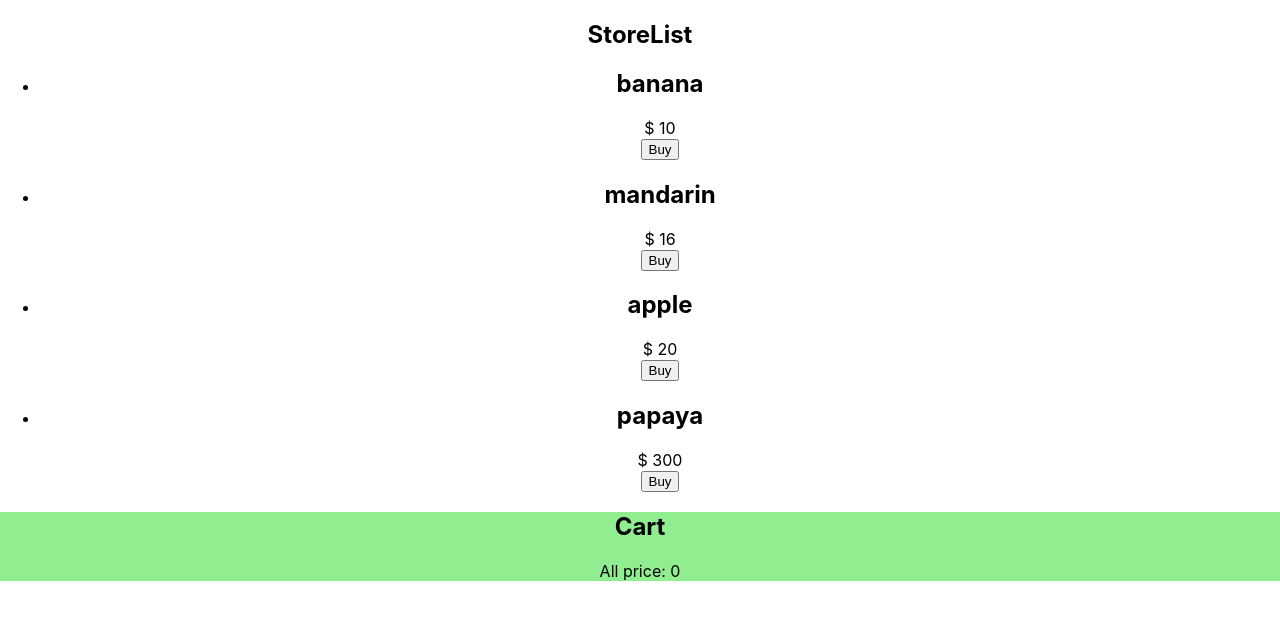
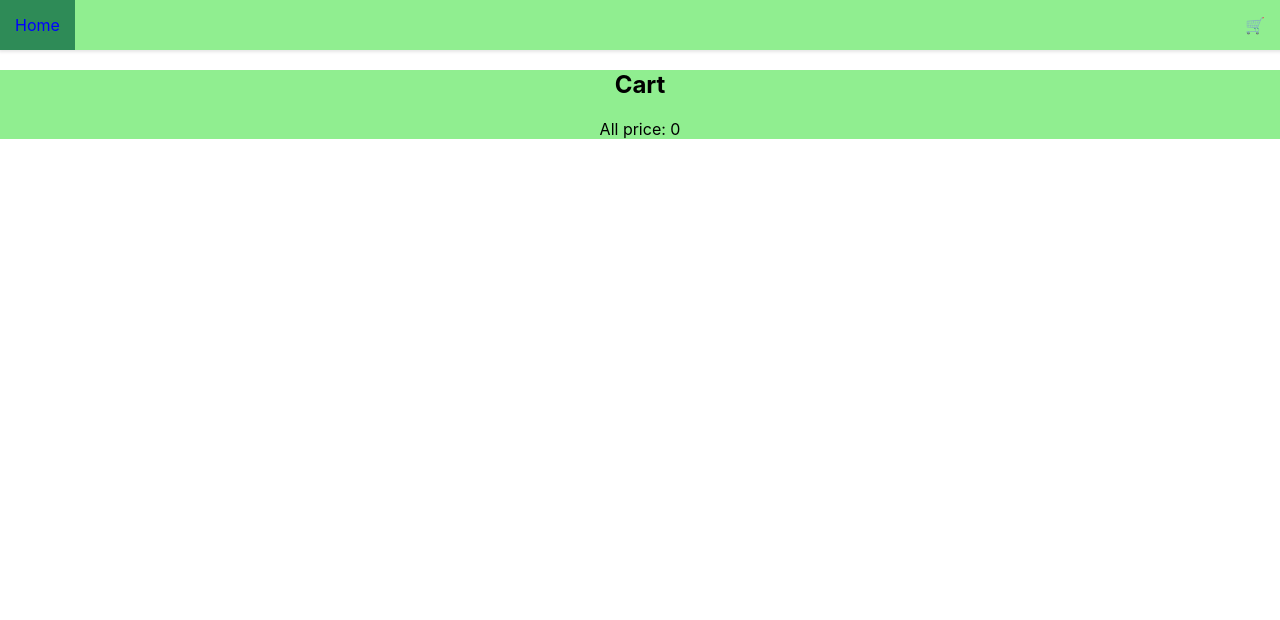
Before and after one commit to Tankerxyz/store-test, a React (Create React App) app: page /cart in a window 1280 px wide. Shown: the top 620 px of the page. Built offline with nearby package versions, Linux system fonts and the light colour scheme; the HTML template or start-up script is replaced by a standard one.

Commit message:
add some routing and Header component

```diff
--- a/package.json
+++ b/package.json
@@ -5,6 +5,7 @@
   "dependencies": {
     "react": "^16.5.2",
     "react-dom": "^16.5.2",
+    "react-router-dom": "^4.3.1",
     "react-scripts": "2.0.3"
   },
   "scripts": {
--- a/src/App.js
+++ b/src/App.js
@@ -1,4 +1,5 @@
 import React, { Component } from 'react';
+import { BrowserRouter as Router, Route, Switch, Link, Redirect } from 'react-router-dom';
 import './App.css';
 
 import items from './StoreItems.json';
@@ -6,6 +7,7 @@ import SpecialOffers from './SpecialOffers';
 
 import StoreList from "./components/StoreList/StoreList";
 import CartList from "./components/CartList/CartList";
+import Header from "./components/Header/Header";
 
 function calculateAllPrice(cartItems) {
   return Object.keys(cartItems).reduce((sum, curItem) => {
@@ -78,11 +80,16 @@ class App extends Component {
     const { cartItems, cartAllPrice } = this.state;
 
     return (
-      <div className="App">
-        <StoreList items={items} onBuy={this.addToCart} />
-
-        <CartList onRemove={this.removeFromCart} cartAllPrice={cartAllPrice} cartItems={cartItems}/>
-      </div>
+      <Router>
+        <div className="App">
+          <Header cartAllPrice={cartAllPrice}/>
+          <Switch>
+            <Route exact path="/" component={() => <StoreList items={items} onBuy={this.addToCart} />} />
+            <Route path="/cart" component={() => <CartList onRemove={this.removeFromCart} cartAllPrice={cartAllPrice} cartItems={cartItems}/>} />
+            <Redirect to="/"/>
+          </Switch>
+        </div>
+      </Router>
     );
   }
 }
--- /dev/null
+++ b/src/components/Header/Header.css
@@ -0,0 +1,45 @@
+.Header {
+    --header-color: lightgreen;
+    --header-active-color: seagreen;
+
+    display: flex;
+    align-items: center;
+    justify-content: space-between;
+
+    height: 50px;
+    box-shadow: 1px 0 3px 2px rgba(0, 0, 0, 0.1);
+    background-color: var(--header-color);
+}
+
+.Header .Header-item {
+    height: 100%;
+    padding: 0 15px;
+    color: white;
+    cursor: pointer;
+}
+
+.Header .Header-item a {
+    display: flex;
+    align-items: center;
+    text-decoration: none;
+    color: blue;
+    height: 100%;
+}
+
+.Header .Header-item:hover {
+    background-color: var(--header-active-color);
+}
+
+.Header .Header-item.cart {
+    display: flex;
+    align-items: center;
+}
+
+.Header .Header-item.cart .cart-price {
+    padding-right: 10px;
+    color: grey;
+}
+
+.Header .Header-item.cart:hover .cart-price {
+    color: white;
+}
--- /dev/null
+++ b/src/components/Header/Header.js
@@ -0,0 +1,27 @@
+import React from 'react';
+import { Link } from "react-router-dom";
+import './Header.css';
+
+export default function Header(props) {
+  const { cartAllPrice } = props;
+
+  return (
+    <div className="Header">
+      <div className="Header-item">
+        <Link to="/" >Home</Link>
+      </div>
+      <div className="Header-item cart">
+        <Link to="/cart" >
+          {
+            cartAllPrice
+              ? <div className="cart-price">
+                {`$${cartAllPrice}`}
+              </div>
+              : null
+          }
+          🛒
+        </Link>
+      </div>
+    </div>
+  );
+}
```
Also changed, not shown: 1 other file (tests, documents, lock files or other folders).
